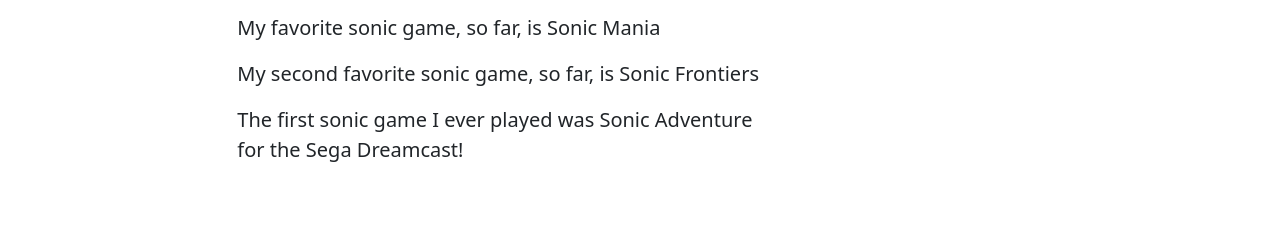
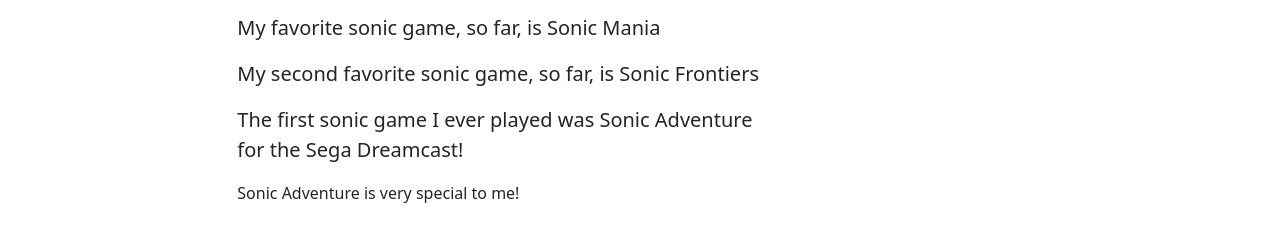
Before and after one commit to WSU-kduncan/3120-cicd-iwatsukikevin, a plain HTML site: page dockerbuild/index.html in a window 1280 px wide. Shown: the part 360-602 px from the top of the page. Drawn offline with Linux system fonts and the light colour scheme.

Commit message:
changed my index.html

```diff
--- a/dockerbuild/index.html
+++ b/dockerbuild/index.html
@@ -123,7 +123,7 @@
     <p class="fs-5 col-md-8">My favorite sonic game, so far, is Sonic Mania</p>
     <p class="fs-5 col-md-8">My second favorite sonic game, so far, is Sonic Frontiers</p>
     <p class="fs-5 col-md-8">The first sonic game I ever played was Sonic Adventure for the Sega Dreamcast!</p>
-
+    <p class="fs-6 col-md-8">Sonic Adventure is very special to me!</p>
    </div>
     <script src="../assets/dist/js/bootstrap.bundle.min.js"></script>
 
```
